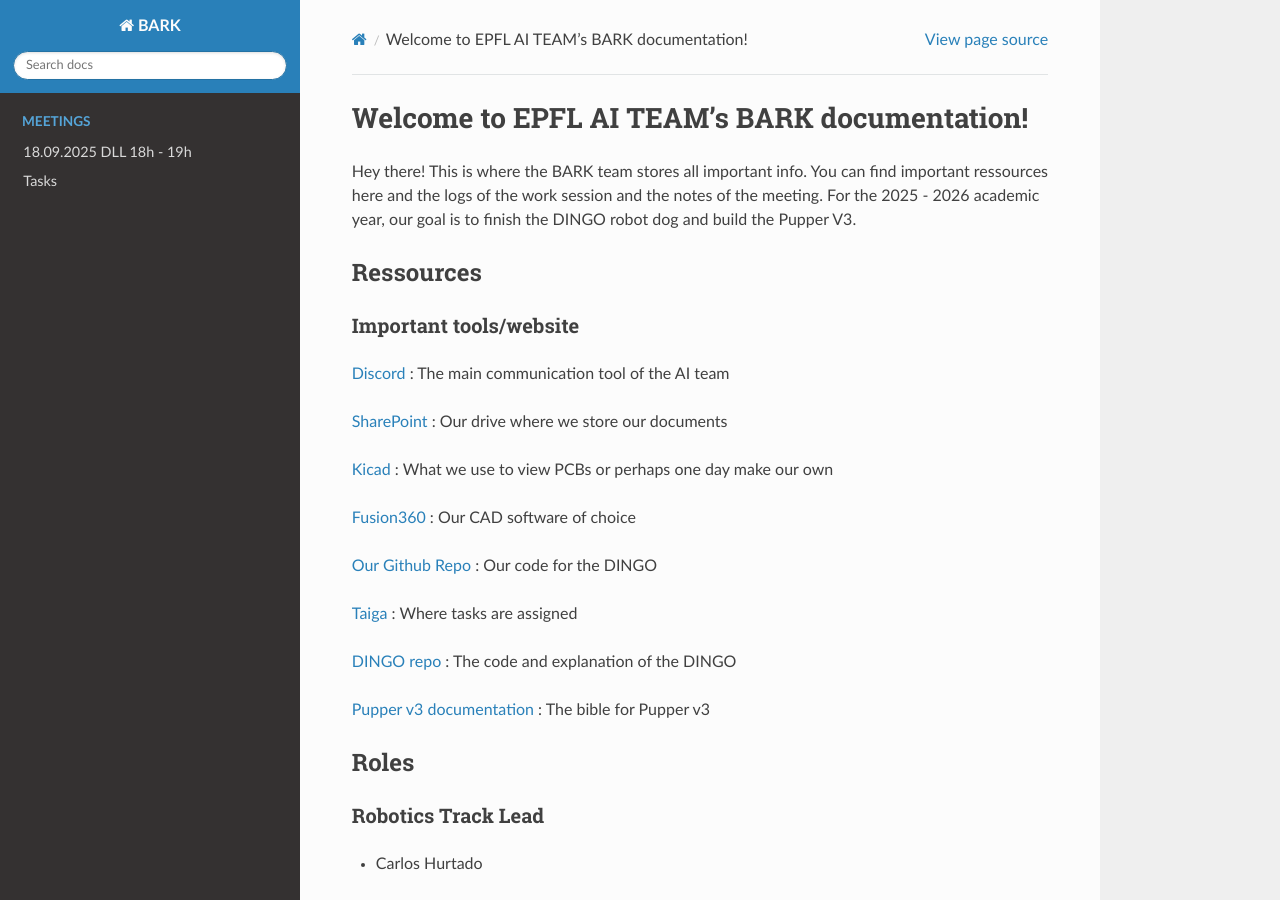
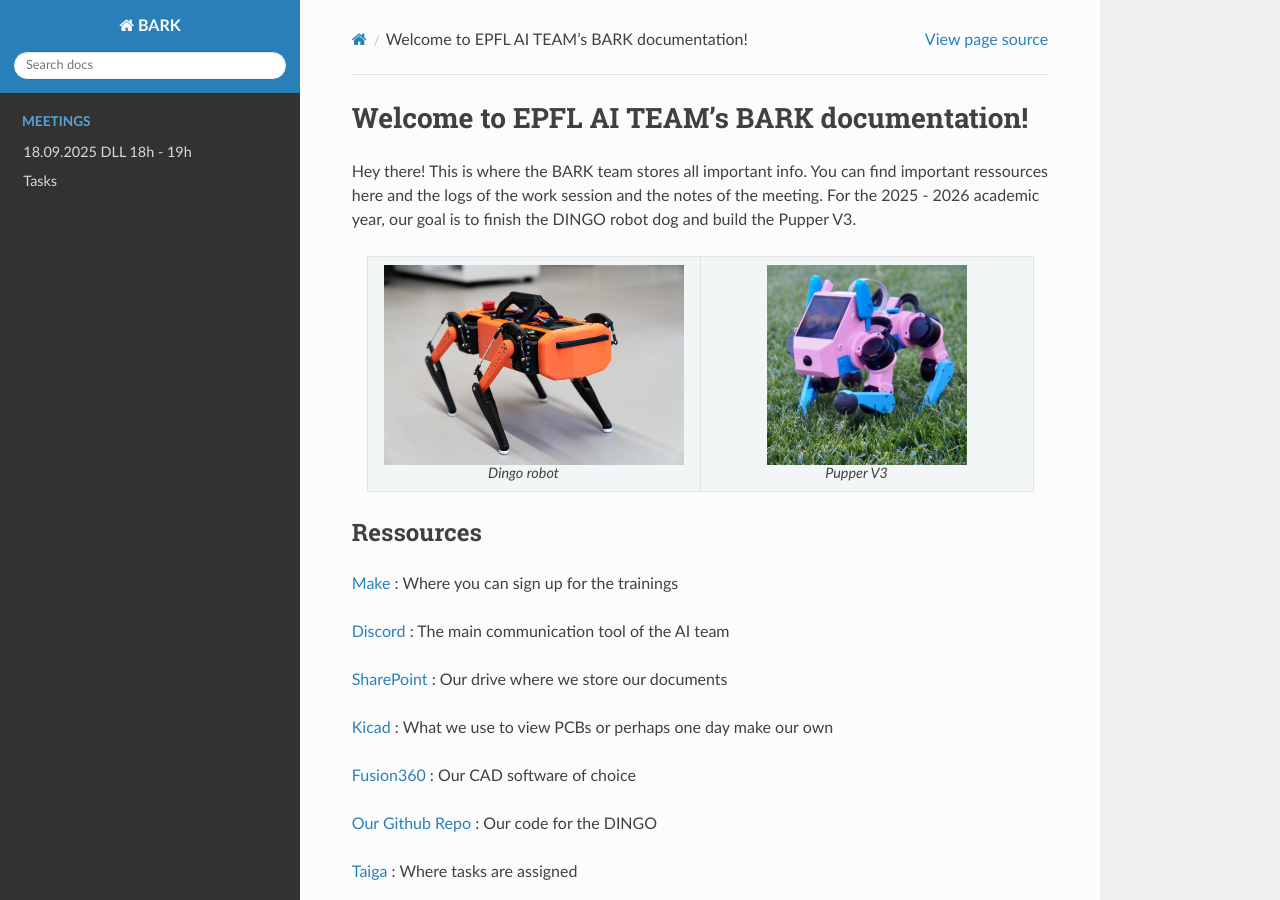
Before and after one commit to lolothecoder/BARK_Documentation, a Sphinx documentation site: the page built from docs/source/index.rst, in a window 1280 px wide and 900 px high. Built offline with Sphinx 7.4.7 and the Read the Docs theme 3.1.0, drawn with Linux system fonts in a browser that asks for light colours.

Commit message:
added pics

```diff
--- a/docs/source/index.rst
+++ b/docs/source/index.rst
@@ -3,11 +3,32 @@
 
 Hey there! This is where the BARK team stores all important info. You can find important ressources here and the logs of the work session and the notes of the meeting. For the 2025 - 2026 academic year, our goal is to finish the DINGO robot dog and build the Pupper V3.
 
+.. list-table::
+   :widths: 50 50
+   :header-rows: 0
+   :align: center
+
+   * - .. figure:: assets/dingo.jpg
+          :width: 300px
+          :align: center
+
+          Dingo robot
+
+     - .. figure:: assets/pupper.jpg
+          :width: 200px
+          :align: center
+
+          Pupper V3
+
+
+
 **Ressources**
 ---------
 
-Important tools/website
-~~~~~~~~~~~~~~~~~~~
+`Make`_ : Where you can sign up for the trainings
+
+.. _Make: https://make.epfl.ch/
+
 `Discord`_ : The main communication tool of the AI team
 
 .. _Discord: https://discord.com
```
Also changed, not shown: docs/source/assets/dingo.jpg (added), docs/source/assets/pupper.jpg (added).
